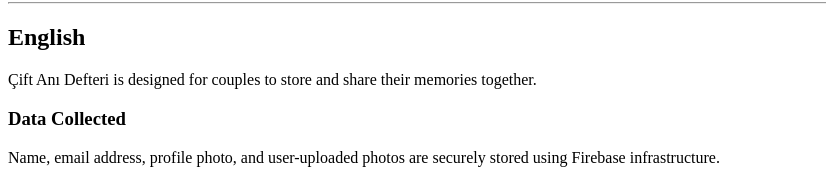
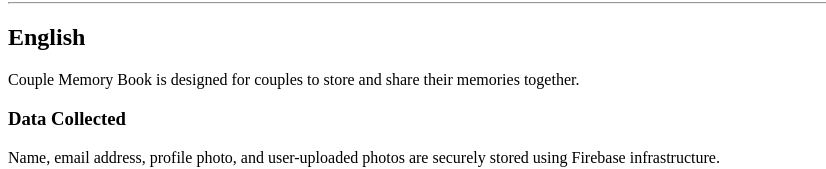
Before and after one commit to YunusTerziii/Privacy-policy, a plain HTML site: page index.html in a window 1280 px wide. Shown: the part 506-675 px from the top of the page, without its empty margins (0-826 px from the left). Drawn offline with Linux system fonts and the light colour scheme.

Commit message:
Update index.html

```diff
--- a/index.html
+++ b/index.html
@@ -21,7 +21,7 @@
   <hr>
 
   <h2>English</h2>
-  <p>Çift Anı Defteri is designed for couples to store and share their memories together.</p>
+  <p>Couple Memory Book is designed for couples to store and share their memories together.</p>
   <h3>Data Collected</h3>
   <p>Name, email address, profile photo, and user-uploaded photos are securely stored using Firebase infrastructure.</p>
   <h3>Data Usage</h3>
```
